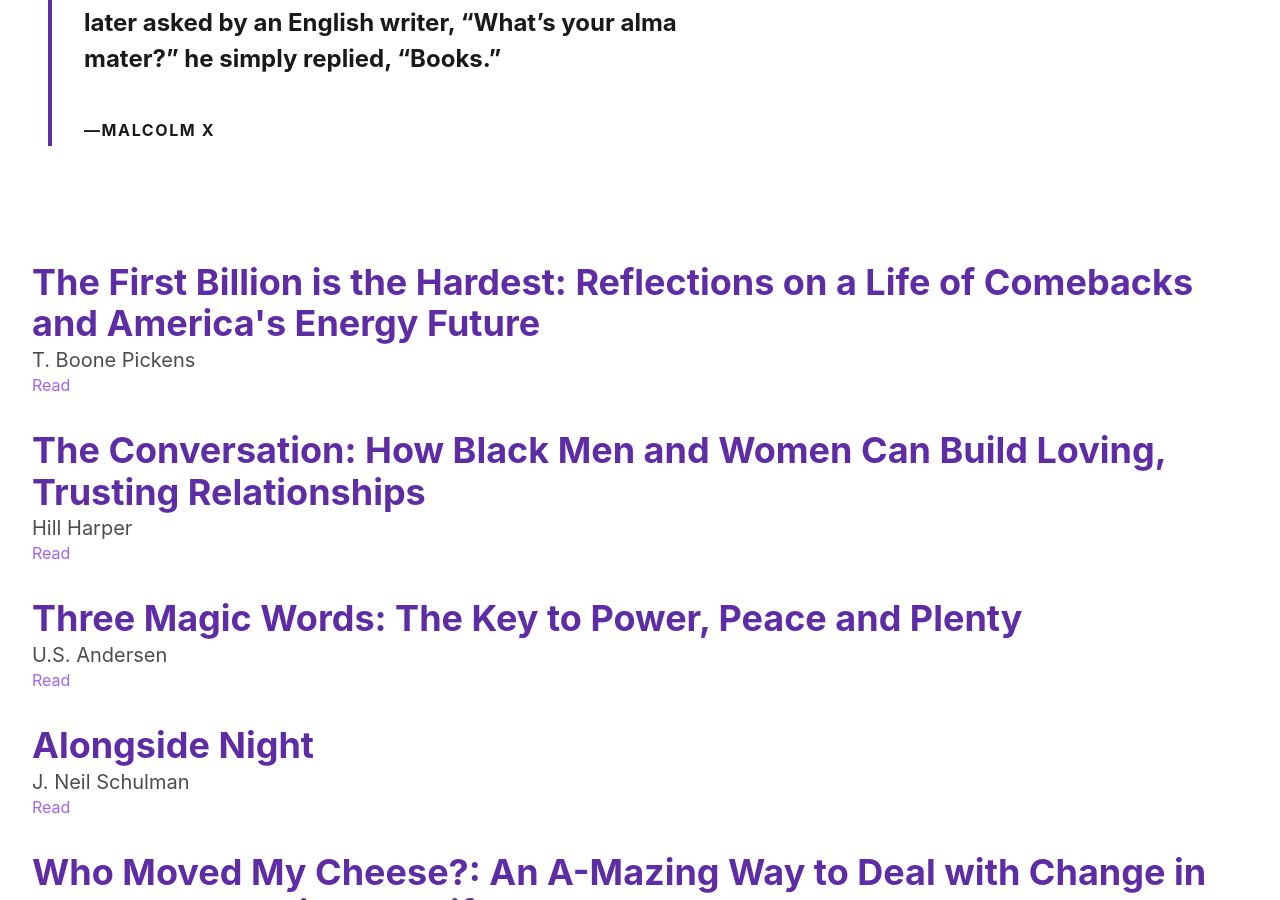
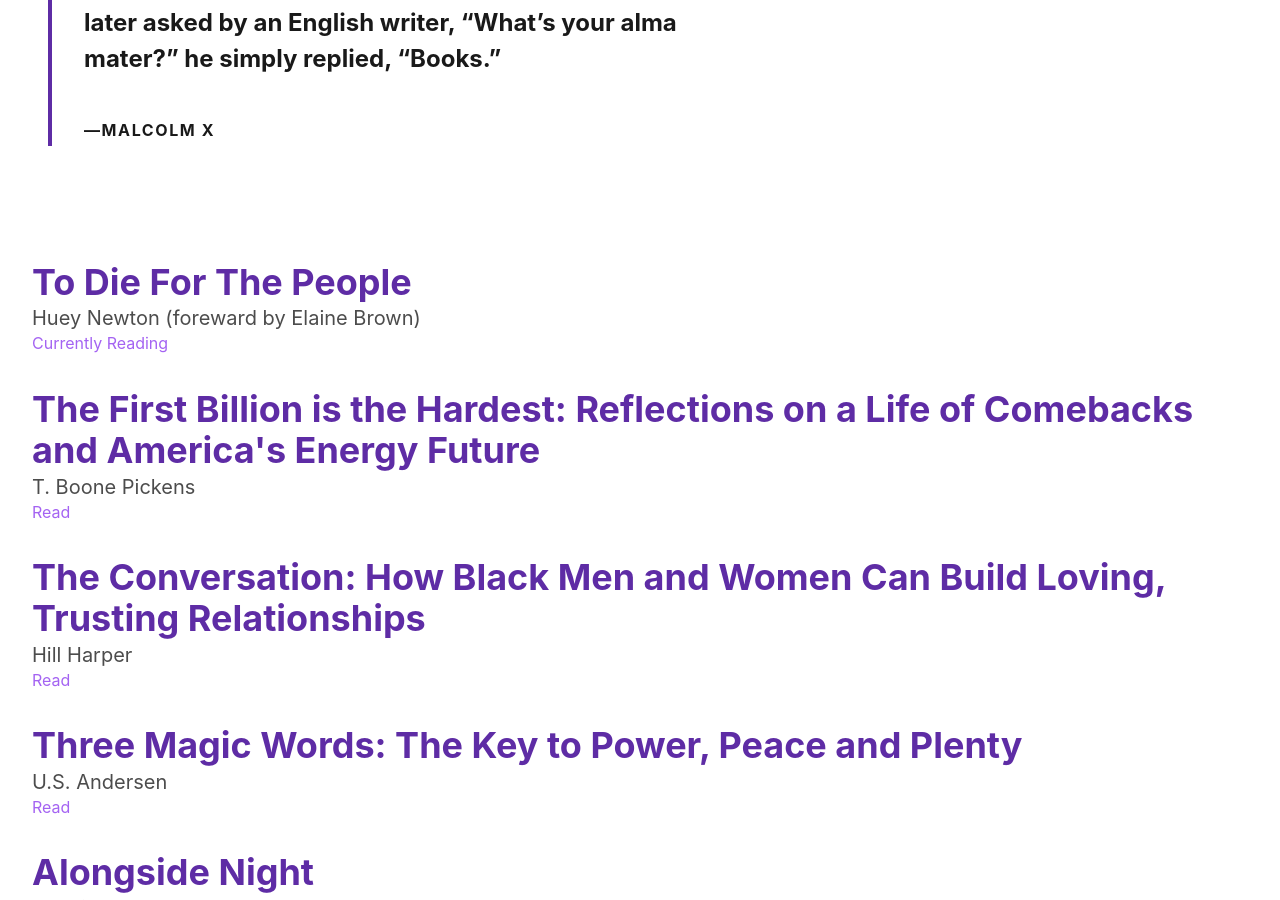
Before and after one commit to bennettchidoro/bc3209.github.io, a Jekyll site: the page built from _pages/books.html, in a window 1280 px wide and 900 px high, scrolled down 744 px. Built offline with Jekyll 4.4.1, drawn with Linux system fonts in a browser that asks for light colours; nearby versions of some CDN libraries.

Commit message:
feat: :books: add new to books.json

```diff
--- a/_data/books.json
+++ b/_data/books.json
@@ -1,4 +1,9 @@
 [
+  {
+  "title": "To Die For The People",
+  "author": "Huey Newton (foreward by Elaine Brown)",
+  "status": "Currently Reading",
+  },
   {
     "title": "The First Billion is the Hardest: Reflections on a Life of Comebacks and America's Energy Future",
     "author": "T. Boone Pickens",
```
